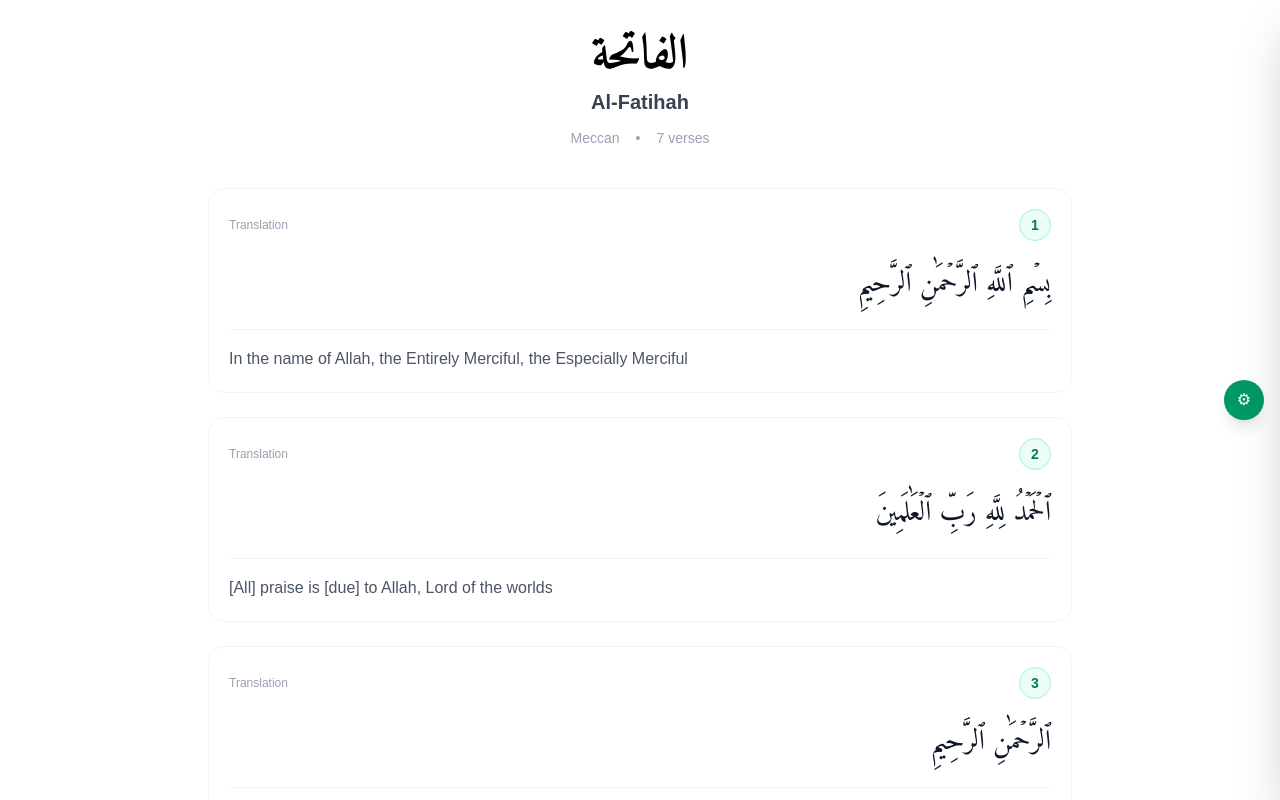
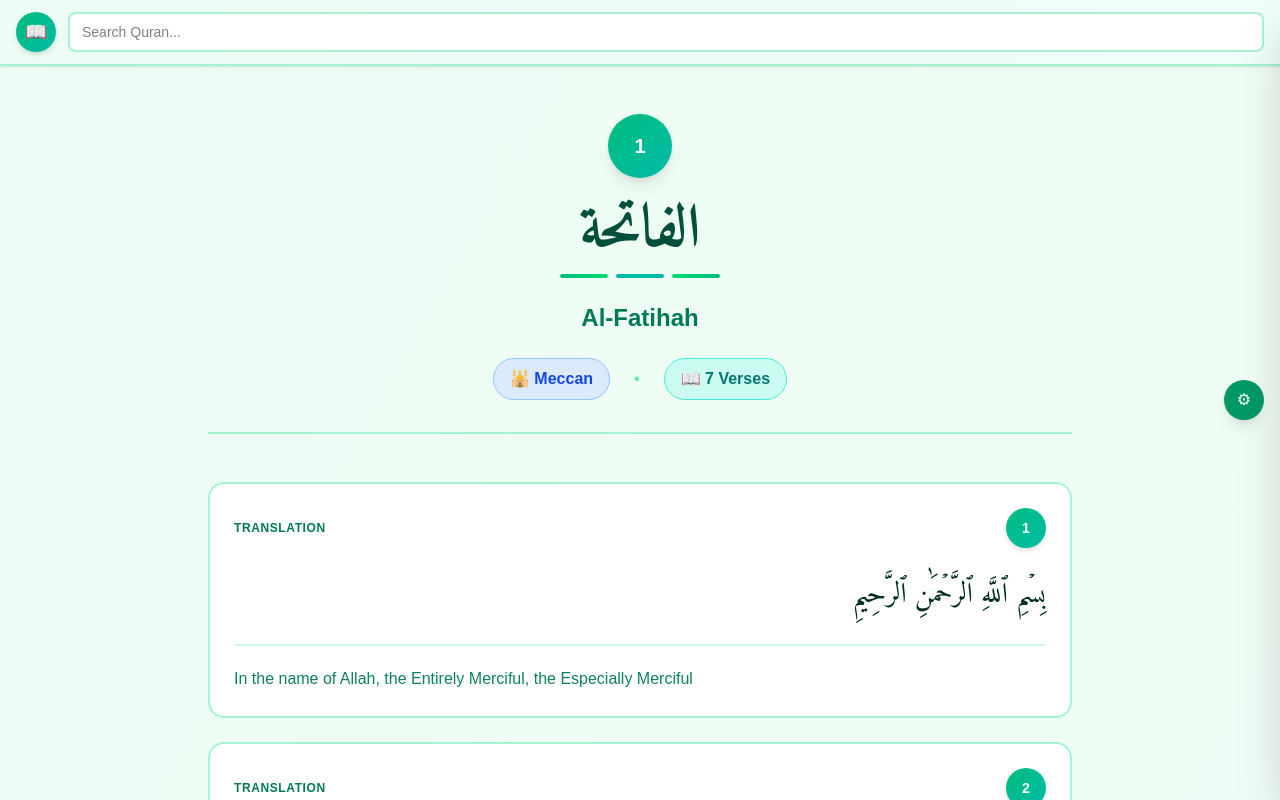
Before and after one commit to al-amin90/quran-web, a Next.js app: page /surah/1 in a window 1280 px wide. Shown: the top 800 px of the page. Built offline with nearby package versions, Linux system fonts and the light colour scheme.

Commit message:
feat: Navbar search functionality complete

```diff
--- a/src/app/layout.tsx
+++ b/src/app/layout.tsx
@@ -23,7 +23,7 @@ export default function RootLayout({
   return (
     <html lang="en" className={`${amiri.variable} h-full antialiased`}>
       <body className="min-h-full flex flex-col">
-        {/* <Navbar /> */}
+        <Navbar />
         {children}
         <SettingsSidebar />
       </body>
--- a/src/app/surah/[id]/page.tsx
+++ b/src/app/surah/[id]/page.tsx
@@ -26,26 +26,67 @@ const SurahPage = async ({ params }: { params: Promise<{ id: string }> }) => {
   if (!surah) notFound();
 
   return (
-    <main className="container mx-auto px-4 py-8 max-w-4xl">
-      <div className="text-center mb-10">
+    <main className="min-h-screen bg-gradient-to-br from-emerald-50 via-green-50 to-teal-50">
+      <div className="container mx-auto px-4 py-12 max-w-4xl">
+        {/* Header Section */}
+        <div className="text-center mb-12 pb-8 border-b-2 border-emerald-200">
+          {/* Surah Number Badge */}
+          <div className="flex justify-center mb-6">
+            <div className="w-16 h-16 rounded-full bg-gradient-to-br from-emerald-500 to-teal-500 flex items-center justify-center shadow-lg">
+              <span className="text-white font-bold text-xl">{surah.id}</span>
+            </div>
+          </div>
+
+          {/* Arabic Name */}
           <h1
-          className="text-5xl font-bold mb-2"
+            className="text-5xl md:text-6xl font-bold mb-3 text-emerald-900"
             style={{ fontFamily: "Amiri, serif" }}
           >
             {surah.name}
           </h1>
-        <p className="text-xl font-semibold text-gray-700">
+
+          {/* Decorative Line */}
+          <div className="flex justify-center gap-2 mb-6">
+            <div className="h-1 w-12 bg-gradient-to-r from-emerald-500 to-green-400 rounded-full"></div>
+            <div className="h-1 w-12 bg-teal-500 rounded-full"></div>
+            <div className="h-1 w-12 bg-gradient-to-r from-green-400 to-emerald-500 rounded-full"></div>
+          </div>
+
+          {/* Transliteration */}
+          <p className="text-2xl font-semibold text-emerald-700 mb-2">
             {surah.transliteration}
           </p>
-        <p className="text-gray-500">{surah.translation}</p>
-        <div className="flex items-center justify-center gap-4 mt-3 text-sm text-gray-400">
-          <span className="capitalize">{surah.type}</span>
-          <span>•</span>
-          <span>{surah.total_verses} verses</span>
+
+          {/* Translation */}
+          <p className="text-emerald-600/90 text-lg mb-6 max-w-2xl mx-auto leading-relaxed">
+            {surah.translation}
+          </p>
+
+          {/* Metadata */}
+          <div className="flex flex-wrap items-center justify-center gap-6 mt-6">
+            {/* Type Badge */}
+            <div
+              className={`px-4 py-2 rounded-full font-semibold transition-all ${
+                surah.type === "meccan"
+                  ? "bg-blue-100 text-blue-700 border border-blue-300"
+                  : "bg-emerald-100 text-emerald-700 border border-emerald-300"
+              }`}
+            >
+              {surah.type === "meccan" ? "🕌 Meccan" : "🏛️ Medinan"}
+            </div>
+
+            <div className="hidden sm:block text-emerald-300">•</div>
+
+            {/* Verse Count */}
+            <div className="px-4 py-2 rounded-full font-semibold bg-teal-100 text-teal-700 border border-teal-300">
+              📖 {surah.total_verses} Verses
+            </div>
           </div>
         </div>
 
+        {/* Verses Section */}
         <AyatList verses={surah.verses!} />
+      </div>
     </main>
   );
 };
--- a/src/components/AyatList.tsx
+++ b/src/components/AyatList.tsx
@@ -8,25 +8,33 @@ export default function AyatList({ verses }: { verses: IVerse[] }) {
 
   return (
     <div className="flex flex-col gap-6">
-      {verses.map((verse) => (
+      {verses.map((verse, index) => (
         <div
           key={verse.id}
           id={`ayat-${verse.id}`}
-          className="p-5 rounded-2xl border border-gray-100 hover:border-emerald-200 hover:shadow-sm transition-all"
+          className="group p-6 rounded-2xl bg-white border-2 border-emerald-200 hover:border-emerald-400 hover:shadow-lg hover:shadow-emerald-200/40 transition-all duration-300"
+          style={{
+            animation: `slideIn 0.5s ease-out ${index * 50}ms forwards`,
+            opacity: 0,
+          }}
         >
-          {/* Verse number badge */}
-          <div className="flex justify-between items-center mb-4">
-            <span className="text-xs text-gray-400 font-medium">
+          {/* Background accent on hover */}
+          <div className="absolute inset-0 bg-gradient-to-r from-emerald-50/0 via-emerald-50/30 to-transparent opacity-0 group-hover:opacity-100 transition-opacity duration-300 rounded-2xl pointer-events-none"></div>
+
+          {/* Verse Header */}
+          <div className="flex justify-between items-center mb-5 relative z-10">
+            <span className="text-xs font-semibold text-emerald-700 uppercase tracking-wider">
               Translation
             </span>
-            <span className="w-8 h-8 rounded-full bg-emerald-50 border border-emerald-200 flex items-center justify-center text-sm font-bold text-emerald-700">
+            <span className="w-10 h-10 rounded-full bg-gradient-to-br from-emerald-500 to-teal-500 flex items-center justify-center text-sm font-bold text-white shadow-md">
               {verse.id}
             </span>
           </div>
 
-          {/* Arabic text */}
+          {/* Arabic Text Section */}
+          <div className="mb-5 pb-5 border-b-2 border-emerald-100 group-hover:border-emerald-200 transition-colors">
             <p
-            className="text-right leading-loose mb-4 text-gray-900"
+              className="text-right leading-loose text-emerald-950 font-medium"
               style={{
                 fontFamily: `"${settings.arabicFont}", serif`,
                 fontSize: settings.arabicFontSize + "px",
@@ -35,18 +43,30 @@ export default function AyatList({ verses }: { verses: IVerse[] }) {
             >
               {verse.text}
             </p>
+          </div>
 
-          <hr className="border-gray-100 mb-4" />
-
-          {/* Translation */}
+          {/* Translation Section */}
           <p
-            className="text-gray-600 leading-relaxed"
+            className="text-emerald-700/95 leading-relaxed text-left"
             style={{ fontSize: settings.translationFontSize + "px" }}
           >
             {verse.translation}
           </p>
         </div>
       ))}
+
+      <style>{`
+        @keyframes slideIn {
+          from {
+            opacity: 0;
+            transform: translateX(-20px);
+          }
+          to {
+            opacity: 1;
+            transform: translateX(0);
+          }
+        }
+      `}</style>
     </div>
   );
 }
--- a/src/components/layout/Navbar.tsx
+++ b/src/components/layout/Navbar.tsx
@@ -13,6 +13,7 @@ const Navbar = () => {
   const [loading, setLoading] = useState(false);
   const [filter, setFilter] = useState<FilterType>("all");
   const [sortBy, setSortBy] = useState<"relevance" | "surah">("relevance");
+  const [showDropdown, setShowDropdown] = useState(false);
   const { settings } = useSettings();
 
   const search = useCallback(
@@ -22,13 +23,10 @@ const Navbar = () => {
         return;
       }
       setLoading(true);
-      const res = await fetch(
-        `/api/search?q=${encodeURIComponent(q)}&filter=${filter}`,
-      );
+      const res = await fetch(`/api/search?q=${encodeURIComponent(q)}`);
       const data = await res.json();
       let filteredResults = data.data ?? [];
 
-      // Apply sorting
       if (sortBy === "surah") {
         filteredResults.sort((a: any, b: any) => a.surahId - b.surahId);
       }
@@ -40,7 +38,7 @@ const Navbar = () => {
   );
 
   useEffect(() => {
-    const timer = setTimeout(() => search(query), 400); // debounce
+    const timer = setTimeout(() => search(query), 400);
     return () => clearTimeout(timer);
   }, [query, search, sortBy]);
 
@@ -67,153 +65,105 @@ const Navbar = () => {
   const resultCount = filteredResults.length;
 
   return (
-    <div className="min-h-screen bg-gradient-to-br from-slate-50 to-slate-100">
-      {/* Search Navbar */}
-      <nav className="sticky top-0 z-50 bg-white border-b border-gray-200 shadow-sm">
-        <div className="container mx-auto px-4 py-4 max-w-4xl">
+    <nav className="sticky top-0 z-50 bg-gradient-to-r from-emerald-50 to-teal-50 border-b-2 border-emerald-200 shadow-sm">
+      <div className="container mx-auto px-4 py-3 max-w-7xl">
+        {/* Main Navbar Row */}
+        <div className="flex items-center gap-3">
+          {/* Logo/Title */}
+          <Link href="/" className="flex-shrink-0">
+            <div className="w-10 h-10 rounded-full bg-gradient-to-br from-emerald-500 to-teal-500 flex items-center justify-center shadow-md hover:shadow-lg transition-shadow">
+              <span className="text-white font-bold text-lg">📖</span>
+            </div>
+          </Link>
+
           {/* Search Input */}
-          <div className="mb-4">
-            <h1 className="text-2xl font-bold mb-4 text-gray-900">
-              Search Quran
-            </h1>
+          <div className="flex-1 relative">
             <input
               type="text"
               value={query}
-              onChange={(e) => setQuery(e.target.value)}
-              placeholder="Search in translations and Arabic text..."
-              className="w-full px-4 py-3 rounded-xl border border-gray-300 text-base outline-none focus:border-emerald-500 focus:ring-2 focus:ring-emerald-100 transition-all bg-white"
-              autoFocus
+              onChange={(e) => {
+                setQuery(e.target.value);
+                setShowDropdown(true);
+              }}
+              onFocus={() => setShowDropdown(true)}
+              placeholder="Search Quran..."
+              className="w-full px-3 py-2 rounded-lg border-2 border-emerald-200 text-sm outline-none focus:border-emerald-500 focus:ring-2 focus:ring-emerald-100 transition-all bg-white"
             />
+            {loading && (
+              <div className="absolute right-3 top-1/2 -translate-y-1/2">
+                <div className="animate-spin h-4 w-4 border-2 border-emerald-500 border-t-transparent rounded-full"></div>
               </div>
-
-          {/* Filter and Sort Controls */}
-          <div className="flex flex-col sm:flex-row gap-3 items-stretch sm:items-center">
-            {/* Filter Tabs */}
-            <div className="flex gap-2 flex-wrap">
-              {(
-                [
-                  { value: "all" as FilterType, label: "All" },
-                  { value: "surah" as FilterType, label: "By Surah" },
-                  { value: "translation" as FilterType, label: "Translation" },
-                  { value: "arabic" as FilterType, label: "Arabic Text" },
-                ] as const
-              ).map((f) => (
-                <button
-                  key={f.value}
-                  onClick={() => setFilter(f.value)}
-                  className={`px-3 py-2 rounded-lg text-sm font-medium transition-all ${
-                    filter === f.value
-                      ? "bg-emerald-500 text-white shadow-sm"
-                      : "bg-gray-100 text-gray-700 hover:bg-gray-200"
-                  }`}
-                >
-                  {f.label}
-                </button>
-              ))}
-            </div>
-
-            {/* Sort Dropdown */}
-            <div className="sm:ml-auto">
-              <select
-                value={sortBy}
-                onChange={(e) =>
-                  setSortBy(e.target.value as "relevance" | "surah")
-                }
-                className="px-3 py-2 rounded-lg border border-gray-300 text-sm font-medium outline-none focus:border-emerald-500 focus:ring-2 focus:ring-emerald-100 bg-white cursor-pointer"
-              >
-                <option value="relevance">Sort: Relevance</option>
-                <option value="surah">Sort: Surah Order</option>
-              </select>
+            )}
           </div>
         </div>
 
-          {/* Results Count */}
-          {query.length >= 2 && !loading && (
-            <p className="text-xs text-gray-500 mt-3">
-              Found{" "}
-              <span className="font-semibold text-gray-700">
-                {resultCount} result{resultCount !== 1 ? "s" : ""}
-              </span>
-            </p>
-          )}
-        </div>
-      </nav>
-
-      {/* Main Content */}
-      <main className="container mx-auto px-4 py-8 max-w-4xl">
+        {/* Dropdown Results - Only show when searching */}
+        {showDropdown && query.length >= 2 && (
+          <div className="absolute top-full left-4 right-4 mt-2 bg-white border-2 border-emerald-200 rounded-xl shadow-xl z-40 max-h-96 overflow-y-auto">
             {loading && (
-          <div className="text-center py-12">
-            <div className="inline-block">
-              <div className="animate-spin rounded-full h-12 w-12 border-b-2 border-emerald-500"></div>
-            </div>
-            <p className="text-gray-400 mt-4">Searching...</p>
+              <div className="p-4 text-center text-sm text-gray-500">
+                Searching...
               </div>
             )}
 
-        {!loading && query.length >= 2 && resultCount === 0 && (
-          <div className="text-center py-12">
-            <div className="text-4xl mb-4">🔍</div>
-            <p className="text-gray-400 text-lg">
-              No results found for "{query}"
-            </p>
-            <p className="text-gray-300 text-sm mt-2">
-              Try different keywords or adjust your filters
-            </p>
+            {!loading && resultCount === 0 && (
+              <div className="p-4 text-center text-sm text-gray-500">
+                No results for "{query}"
               </div>
             )}
 
-        {query.length < 2 && !loading && (
-          <div className="text-center py-12">
-            <div className="text-4xl mb-4">📖</div>
-            <p className="text-gray-400 text-lg">
-              Start typing to search the Quran
+            {!loading && resultCount > 0 && (
+              <div>
+                {/* Results Summary */}
+                <div className="px-4 py-2 border-b border-emerald-100 bg-emerald-50">
+                  <p className="text-xs font-semibold text-emerald-700">
+                    Found {resultCount} result{resultCount !== 1 ? "s" : ""}
                   </p>
                 </div>
-        )}
 
-        {/* Results Grid */}
-        <div className="flex flex-col gap-4">
+                {/* Results List */}
+                <div className="divide-y divide-emerald-100">
                   {filteredResults.map((r, i) => (
                     <Link
                       key={i}
                       href={`/surah/${r.surahId}#ayat-${r.verse.id}`}
-              className="group block p-5 rounded-xl border border-gray-200 hover:border-emerald-300 hover:shadow-md transition-all bg-white hover:bg-emerald-50"
+                      onClick={() => setShowDropdown(false)}
+                      className="block px-4 py-3 hover:bg-emerald-50 transition-colors"
                     >
-              {/* Header */}
-              <div className="flex items-center justify-between mb-3">
-                <div className="flex items-center gap-3">
-                  <span className="inline-block px-3 py-1 rounded-full text-xs font-bold text-white bg-emerald-500 group-hover:bg-emerald-600 transition-colors">
-                    Surah {r.surahId}
-                  </span>
-                  <span className="text-xs font-semibold text-emerald-600 uppercase tracking-wide">
-                    {r.surahTransliteration}
+                      <div className="flex items-center justify-between mb-2">
+                        <span className="text-xs font-bold text-emerald-600">
+                          Surah {r.surahId} • Verse {r.verse.id}
                         </span>
                       </div>
-                <span className="text-xs text-gray-400 font-medium">
-                  Verse {r.verse.id}
-                </span>
-              </div>
-
-              {/* Arabic Text */}
                       <p
-                className="text-right mb-3 leading-loose p-3 bg-gray-50 rounded-lg group-hover:bg-emerald-100/50 transition-colors"
+                        className="text-right text-xs leading-relaxed text-emerald-900 mb-1"
                         style={{
                           fontFamily: settings.arabicFont + ", serif",
-                  fontSize: settings.arabicFontSize * 0.75 + "px",
+                          fontSize: settings.arabicFontSize * 0.6 + "px",
                         }}
                       >
-                {r.verse.text}
+                        {r.verse.text.substring(0, 80)}...
                       </p>
-
-              {/* Translation */}
-              <p className="text-gray-600 text-sm leading-relaxed">
-                {r.verse.translation}
+                      <p className="text-xs text-gray-600 line-clamp-1">
+                        {r.verse.translation.substring(0, 100)}...
                       </p>
                     </Link>
                   ))}
                 </div>
-      </main>
               </div>
+            )}
+          </div>
+        )}
+      </div>
+
+      {/* Click outside to close dropdown */}
+      {showDropdown && (
+        <div
+          className="fixed inset-0 z-30"
+          onClick={() => setShowDropdown(false)}
+        />
+      )}
+    </nav>
   );
 };
 
--- a/src/modules/surahs/surahs.service.ts
+++ b/src/modules/surahs/surahs.service.ts
@@ -64,7 +64,7 @@ const searchVerses = (
           surahTransliteration: surah.transliteration,
           verse: { id: verse.id, text: verse.text, translation },
         });
-        if (results.length >= 50) return results; // cap at 50
+        if (results.length >= 50000) return results; // cap at 50
       }
     }
   }
```
Lines whose indentation alone changed are shown as unchanged.
